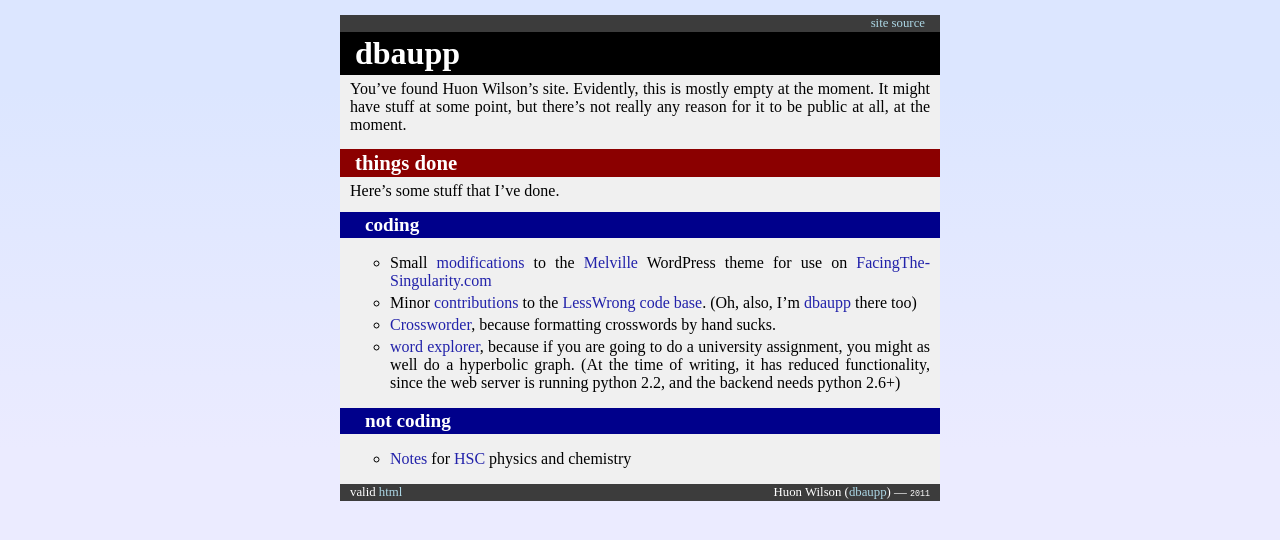
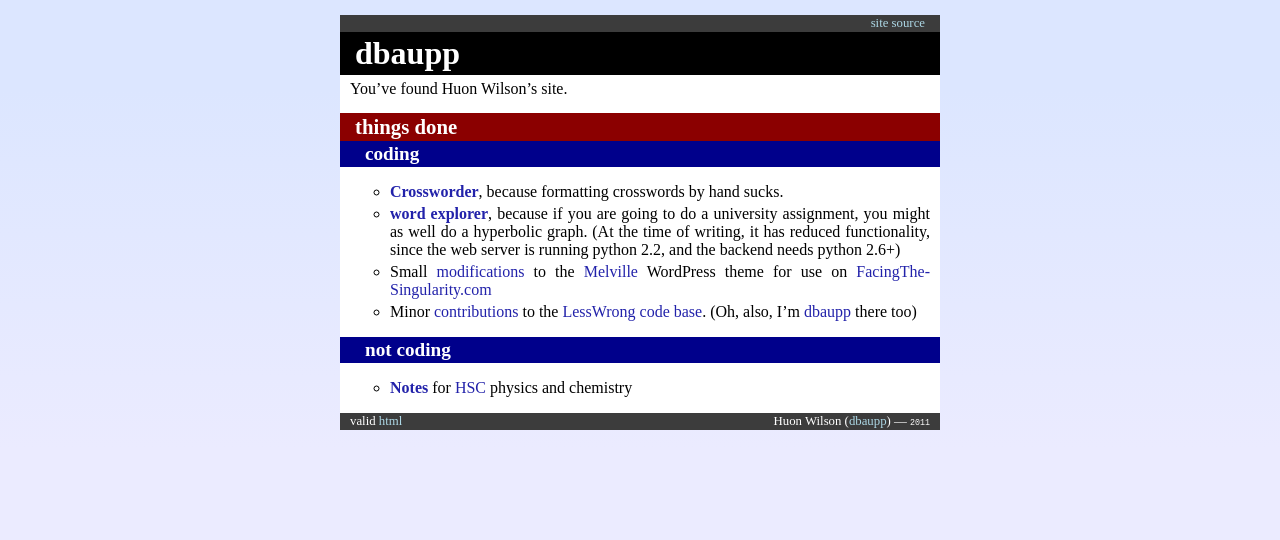
Before and after one commit to huonw/huonw.github.io, a Jekyll site: the page built from index.md, in a window 1280 px wide. Shown: the top 540 px of the page. Built offline with Jekyll 4.4.1, drawn with Linux system fonts in a browser that asks for light colours; comment, search, counter and statistics services are not loaded.

Commit message:
Adjusting background colour, fixing typos, cleaning up front page

```diff
--- a/css/default.css
+++ b/css/default.css
@@ -3,6 +3,7 @@ top_colour: rgb(220,230,255)
 bottom_colour: rgb(235,235,255)
 top_pos: 90
 bottom_pos: 50
+content_colour: white
 ---
 
 html {
@@ -22,7 +23,7 @@ body {
 
 .wrapper {
     margin: 0 auto;
-    background: rgb(240,240,240);
+    background: {{page.content_colour}};
 }
 
 @media only screen and (max-device-width: 600px), only screen and (max-width: 600px), handheld {
--- a/index.md
+++ b/index.md
@@ -4,26 +4,24 @@ title: dbaupp
 no_top_link: true
 ---
 
-You've found Huon Wilson's site. Evidently, this is mostly empty at the moment. It might have stuff
-at some point, but there's not really any reason for it to be public at all, at the moment.
+You've found Huon Wilson's site.
 
 
 ## things done
-Here's some stuff that I've done.
 
 ### coding
 
+- **[Crossworder](https://github.com/dbaupp/crossworder)**, because formatting crosswords by hand sucks.
+- **[word explorer](http://www.ug.it.usyd.edu.au/~hwil7821/assignment3/form.html)**, because if you are
+  going to do a university assignment, you might as well do a hyperbolic graph. (At the time of
+  writing, it has reduced functionality, since the web server is running python 2.2, and the backend
+  needs python 2.6+)
 - Small [modifications](https://github.com/dbaupp/melville-facing-the-singularity-edition) to the
   [Melville](http://madebyraygun.com/wordpress/themes/melville/) WordPress theme for use on
   [Facing&shy;The&shy;Singularity.com](http://facingthesingularity.com/)
 - Minor [contributions](https://github.com/dbaupp/lesswrong) to the [LessWrong](http://lesswrong.com/)
   [code base](https://github.com/tricycle/lesswrong). (Oh, also, I'm
   [dbaupp](http://lesswrong.com/user/dbaupp) there too)
-- [Crossworder](https://github.com/dbaupp/crossworder), because formatting crosswords by hand sucks.
-- [word explorer](http://www.ug.it.usyd.edu.au/~hwil7821/assignment3/form.html), because if you are
-  going to do a university assignment, you might as well do a hyperbolic graph. (At the time of
-  writing, it has reduced functionality, since the web server is running python 2.2, and the backend
-  needs python 2.6+)
 
 ### not coding
-- [Notes](notes.html) for [HSC](https://en.wikipedia.org/wiki/Higher_School_Certificate_%28New_South_Wales%29) physics and chemistry
+- **[Notes](notes.html)** for [HSC](https://en.wikipedia.org/wiki/Higher_School_Certificate_%28New_South_Wales%29) physics and chemistry
```
Also changed, not shown: notes.md (+2 -4 lines).
